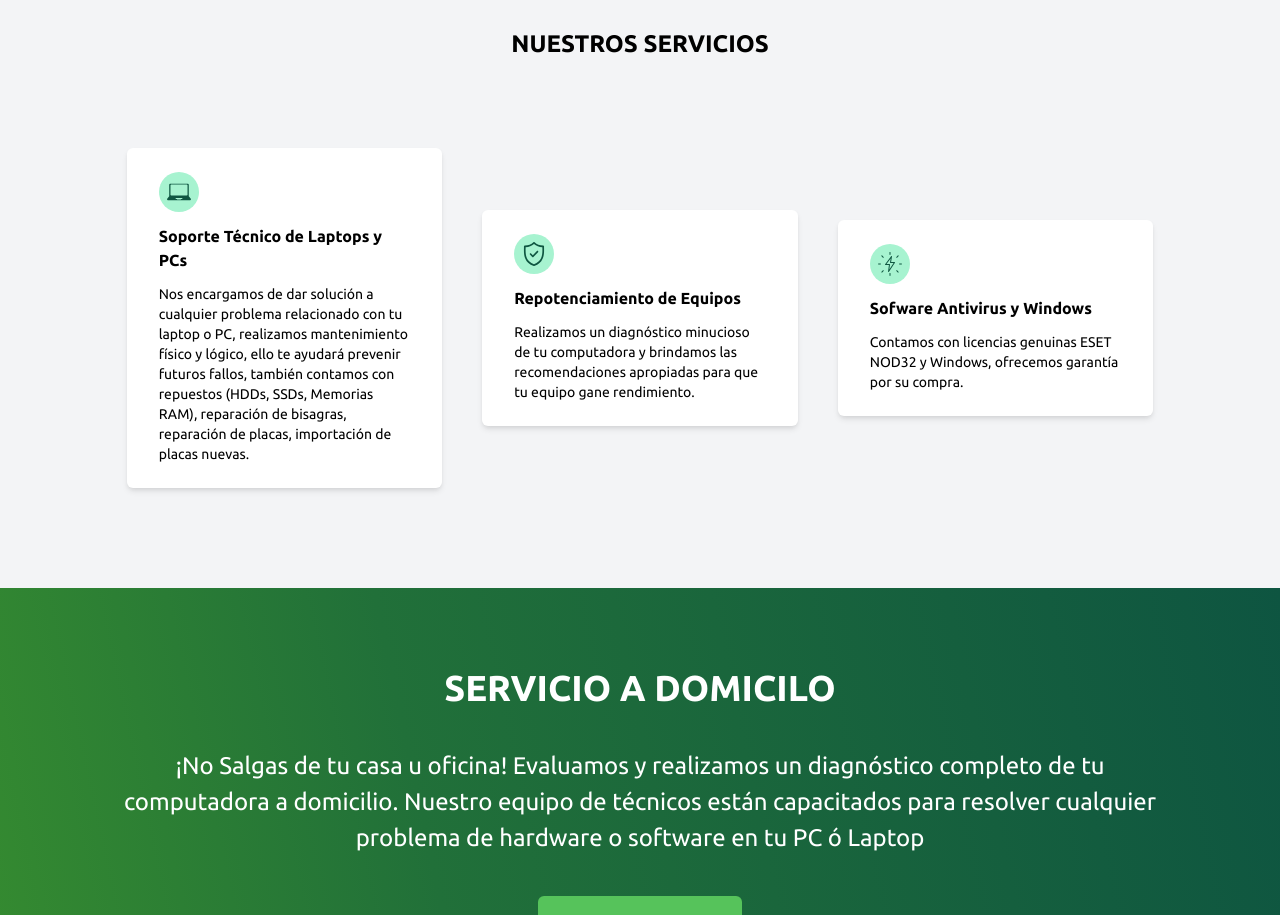
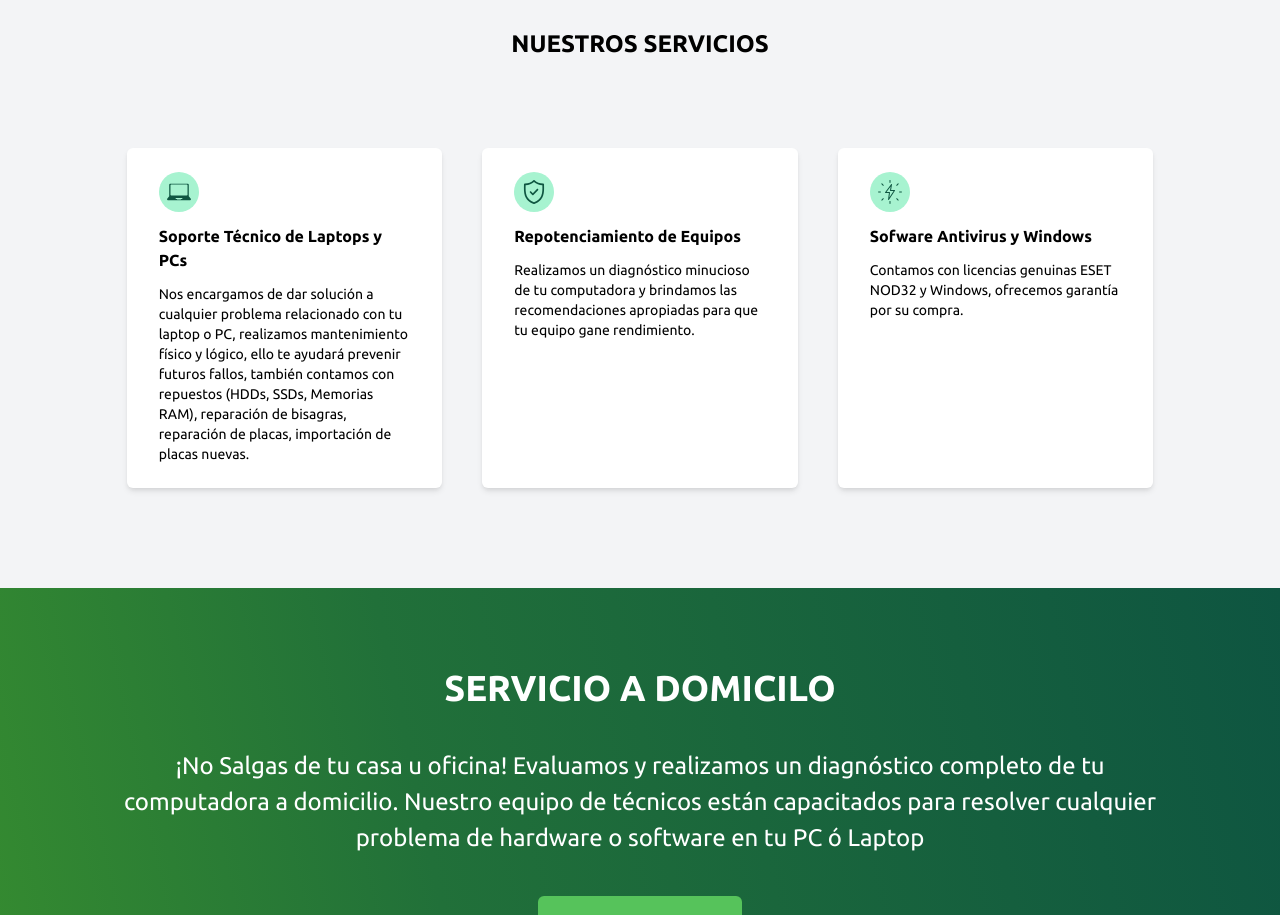
Before and after one commit to wasi-lat/tingotech, a Next.js app: page / in a window 1280 px wide. Shown: the part 820-1735 px from the top of the page. Built offline with nearby package versions, Linux system fonts and the light colour scheme.

Commit message:
FIX: add items-stretch in desktop

```diff
--- a/pages/index.js
+++ b/pages/index.js
@@ -48,7 +48,7 @@
               Lorem ipsum dolor sit amet, consectetur adipiscing elit.
             </p> */}
           </div>
-          <div className="flex flex-col md:flex-row items-center">
+          <div className="flex flex-col md:flex-row items-center md:items-stretch">
             <div className="w-full md:w-1/3 mx-5 bg-white my-5 py-6 px-8 rounded-md shadow-md">
               <div className="flex items-center justify-center mb-3 h-10 w-10 bg-green-200 rounded-full">
                 <svg className="h-6 w-6">
```
